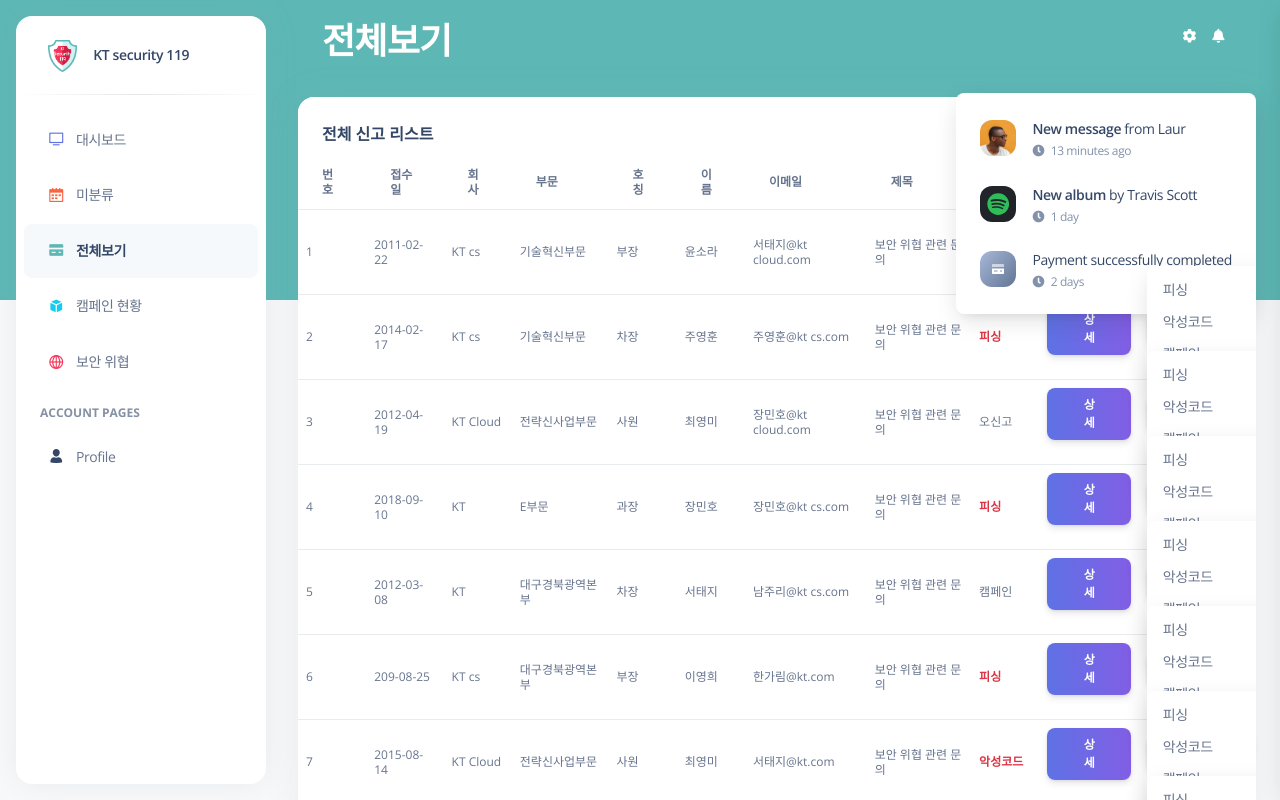
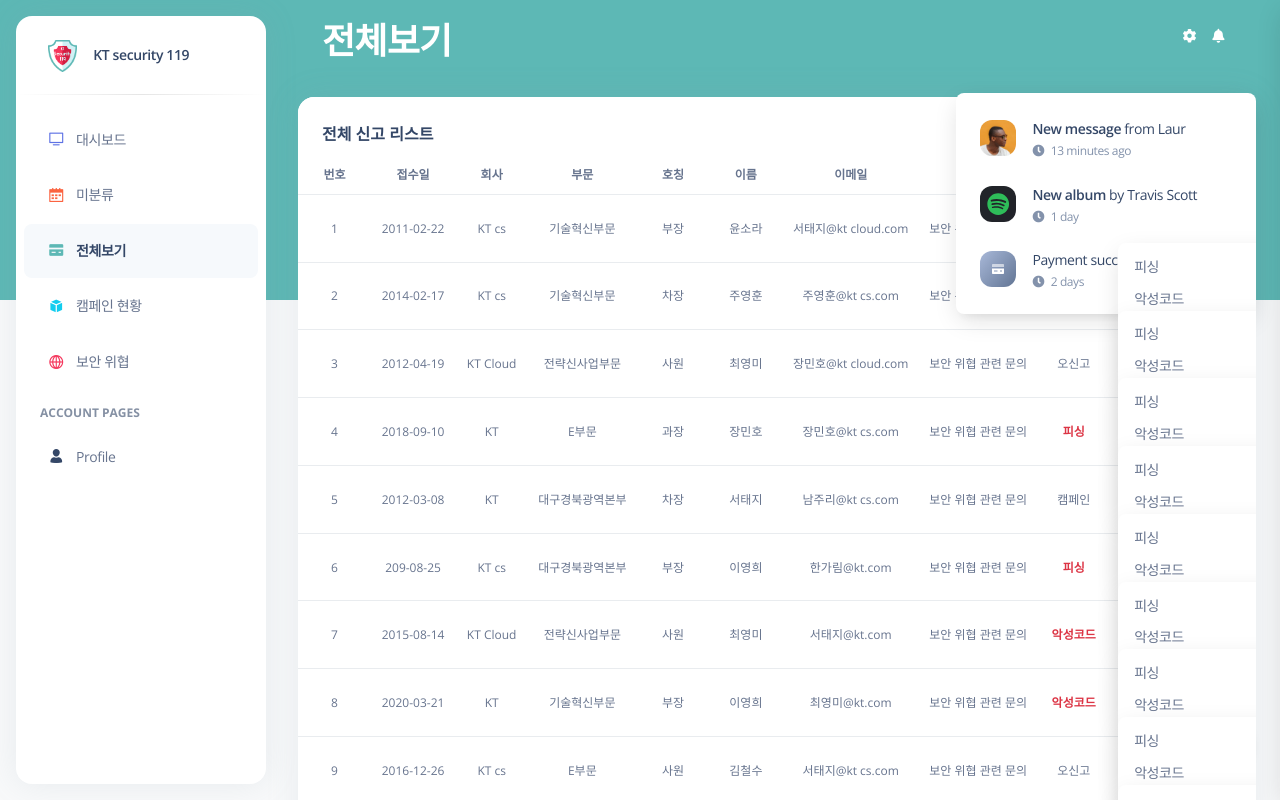
Before and after one commit to jhemj/119fornt, a Vue app: page /reports in a window 1280 px wide. Shown: the top 800 px of the page. Built offline with nearby package versions, Linux system fonts and the light colour scheme.

Commit message:
“13”

```diff
--- a/src/views/components/AuthorsTable.vue
+++ b/src/views/components/AuthorsTable.vue
@@ -277,6 +277,7 @@
   word-wrap: break-word;
   word-break: break-all;
   white-space: normal;
+  text-align: center; /* 중앙 정렬 */
 }
 
 .long-text {
@@ -284,6 +285,7 @@
   white-space: normal;
   overflow: hidden;
   text-overflow: ellipsis;
+  text-align: center; /* 중앙 정렬 */
 }
 
 @media (max-width: 1200px) {
@@ -315,6 +317,7 @@
   background-clip: text;
   -webkit-background-clip: text;
   -webkit-text-fill-color: transparent;
+  text-align: center; /* 중앙 정렬 */
 }
 
 .gradient-text {
@@ -323,6 +326,7 @@
   -webkit-background-clip: text;
   -webkit-text-fill-color: transparent;
   font-weight: bold;
+  text-align: center; /* 중앙 정렬 */
 }
 
 .red-gradient-text {
@@ -331,6 +335,7 @@
   -webkit-background-clip: text;
   -webkit-text-fill-color: transparent;
   font-weight: bold;
+  text-align: center; /* 중앙 정렬 */
 }
 
 .btn-sm {
--- a/src/views/components/ProjectsTable.vue
+++ b/src/views/components/ProjectsTable.vue
@@ -86,6 +86,7 @@
   -webkit-background-clip: text;
   -webkit-text-fill-color: transparent;
   font-weight: bold;
+  text-align: center; /* 중앙 정렬 */
 }
 
 /* 테이블 셀 크기 조정 */
@@ -94,19 +95,20 @@
   padding: 12px; /* 약간의 패딩 증가 */
   font-size: 14px;
   vertical-align: middle;
+  text-align: center; /* 중앙 정렬 */
 }
 
 /* Adjusted column widths */
 .classification-header, .classification-cell {
-  width: 15%; /* Narrower width for classification */
+  width: 15%;
 }
 
 .count-header, .count-cell {
-  width: 15%; /* Narrower width for count */
+  width: 15%;
 }
 
 .percentage-header, .percentage-cell {
-  width: 70%; /* Wider width for percentage */
+  width: 70%;
 }
 
 /* 테이블 헤더 볼드 처리 */
@@ -118,6 +120,7 @@
 .classification {
   font-weight: bold;
   color: #333;
+  text-align: center; /* 중앙 정렬 */
 }
 
 /* 진행률 바 스타일링 */
@@ -125,6 +128,7 @@
   height: 8px;
   border-radius: 4px;
   overflow: hidden;
+  width: 100%; /* 전체 너비 */
 }
 
 .progress-bar {
@@ -141,6 +145,7 @@
 .additional-message p {
   margin: 0;
   font-size: 16px;
+  text-align: center; /* 중앙 정렬 */
 }
 
 /* 카드 너비 확장 */
--- a/src/views/components/ReportsTable.vue
+++ b/src/views/components/ReportsTable.vue
@@ -5,7 +5,7 @@
     </div>
     <div class="card-body px-0 pt-0 pb-2">
       <div class="table-responsive p-0">
-        <table class="table align-items-center mb-0">
+        <table class="table align-items-center mb-0 text-center">
           <thead>
             <tr>
               <th class="text-xs">번호</th>
@@ -17,8 +17,8 @@
               <th class="text-xs">이메일</th>
               <th class="text-xs">제목</th>
               <th class="text-xs">상태</th>
+              <th class="text-xs">수정</th>
               <th class="text-xs">상세</th>
-              <th class="text-xs">수정</th>
             </tr>
           </thead>
           <tbody>
@@ -35,17 +35,13 @@
                 <td :class="['text-xs', { 'text-danger font-weight-bold': report.status === '피싱' || report.status === '악성코드' }]">
                   {{ report.status }}
                 </td>
-                <td>
-                  <button class="btn btn-sm bg-gradient-primary" @click="toggleDetails(report.id)">
-                    {{ report.showDetails ? '숨김' : '상세' }}
-                  </button>
-                </td>
+                <!-- 수정 버튼 -->
                 <td>
                   <div class="dropdown">
                     <button
-                      class="btn btn-warning btn-sm dropdown-toggle"
+                      class="btn btn-warning btn-sm edit-button dropdown-toggle"
                       type="button"
-                      id="dropdownMenuButton-{{ report.id }}"
+                      :id="'dropdownMenuButton-' + report.id"
                       data-bs-toggle="dropdown"
                       aria-expanded="false"
                     >
@@ -58,6 +54,12 @@
                       <li><a class="dropdown-item" href="#" @click.prevent="handleEdit(report.id, '오신고')">오신고</a></li>
                     </ul>
                   </div>
+                </td>
+                <!-- 상세 버튼 -->
+                <td>
+                  <button @click="toggleDetails(report.id)" class="btn-icon">
+                    <span class="gradient-icon">{{ report.showDetails ? '▴' : '▾' }}</span>
+                  </button>
                 </td>
               </tr>
               <tr v-if="report.showDetails">
@@ -181,56 +183,68 @@
   font-size: 0.75rem;
   white-space: normal;
   word-wrap: break-word;
+  text-align: center; /* 데이터 중앙 정렬 */
 }
 
 .text-center {
   text-align: center;
 }
 
-/* 버튼 스타일 조정 */
-.btn.bg-gradient-primary {
-  background: linear-gradient(87deg, #5e72e4 0, #825ee4 100%);
-  color: #fff;
-  border: none;
+/* 수정 버튼 패딩 조정 */
+.edit-button {
+  padding-left: 6px;
+  padding-right: 6px;
 }
 
+/* 상세 버튼 스타일 */
+.btn-icon {
+  background: none;
+  border: none;
+  color: #5e72e4;
+  font-size: 1rem;
+  padding: 0;
+}
+
+/* 파란색 그라데이션 아이콘 스타일 */
+.gradient-icon {
+  background: linear-gradient(90deg, #0072ff, #0090ff);
+  -webkit-background-clip: text;
+  -webkit-text-fill-color: transparent;
+}
+
+/* 상태 텍스트 스타일 */
 .text-danger {
   color: #dc3545 !important;
 }
-
 .font-weight-bold {
   font-weight: bold;
 }
 
 .table-responsive {
-  overflow-x: hidden; /* 가로 스크롤 제거 */
-  overflow-y: hidden; /* 세로 스크롤 제거 */
+  overflow-x: hidden;
+  overflow-y: hidden;
 }
 
 /* 반응형 디자인 */
 @media (max-width: 1200px) {
-  /* 호칭 열 숨김 */
   .title-column {
     display: none;
   }
 }
 
 @media (max-width: 992px) {
-  /* 부문 열 숨김 */
   .sector-column {
     display: none;
   }
 }
 
 @media (max-width: 768px) {
-  /* 회사 열 숨김 */
   .company-column {
     display: none;
   }
 }
 
 @media (max-width: 576px) {
-  /* 이름 열 숨김 */
   .name-column {
     display: none;
   }
--- a/src/views/components/ThreatsTable.vue
+++ b/src/views/components/ThreatsTable.vue
@@ -183,6 +183,7 @@
 /* 박스 모델 설정 */
 .table, .table th, .table td {
   box-sizing: border-box;
+  text-align: center; /* 중앙 정렬 */
 }
 
 /* 페이드 트랜지션 */
@@ -227,11 +228,7 @@
   white-space: normal;
   word-wrap: break-word;
   overflow-wrap: anywhere;
-}
-
-/* 텍스트 센터 정렬 */
-.text-center {
-  text-align: center;
+  text-align: center; /* 모든 테이블 셀 중앙 정렬 */
 }
 
 /* 대응 버튼 스타일 간소화 */
```
Also changed, not shown: 1 other file (tests, documents, lock files or other folders).
